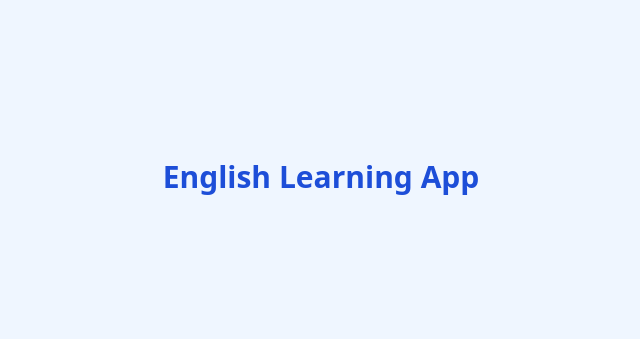
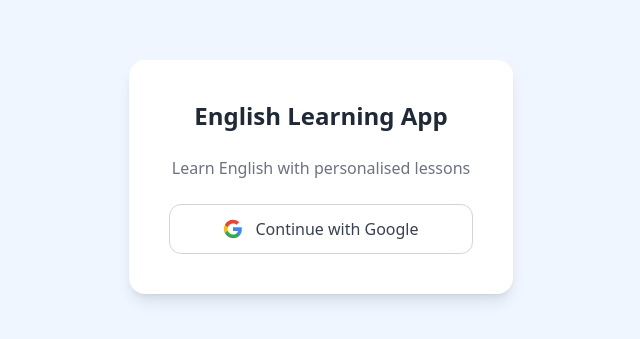
Before and after one commit to hadards/einav-english, an Angular app in the folder app/: page /login in a window 1280 px wide. Before the commit this address led to /. Shown: the part 223-562 px from the top of the page, without its empty margins (319-959 px from the left). Built offline with nearby package versions, Linux system fonts and the light colour scheme.

Commit message:
feat: Phase 2 auth flow complete — login route, dashboard guard, Google OAuth

```diff
--- a/app/src/app/app.html
+++ b/app/src/app/app.html
@@ -1,3 +1 @@
-<div class="min-h-screen bg-blue-50 flex items-center justify-center">
-  <h1 class="text-3xl font-bold text-blue-700">English Learning App</h1>
-</div>
+<router-outlet />
--- a/app/src/app/app.routes.ts
+++ b/app/src/app/app.routes.ts
@@ -1,3 +1,16 @@
 import { Routes } from '@angular/router';
+import { authGuard } from './core/guards/auth.guard';
 
-export const routes: Routes = [];
+export const routes: Routes = [
+  { path: '', redirectTo: 'login', pathMatch: 'full' },
+  {
+    path: 'login',
+    loadComponent: () => import('./features/login/login.component').then(m => m.LoginComponent),
+  },
+  {
+    path: 'dashboard',
+    loadComponent: () => import('./features/dashboard/dashboard.component').then(m => m.DashboardComponent),
+    canActivate: [authGuard],
+  },
+  { path: '**', redirectTo: 'login' },
+];
```
